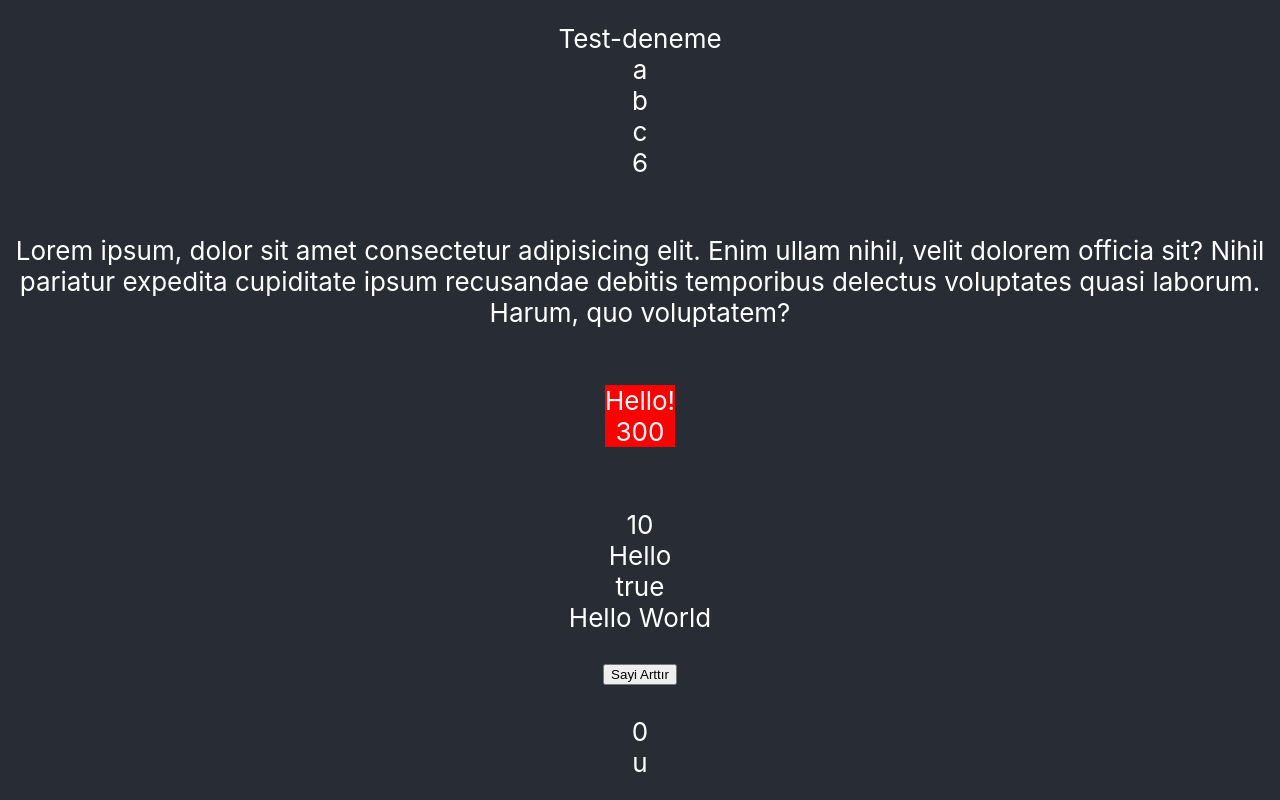
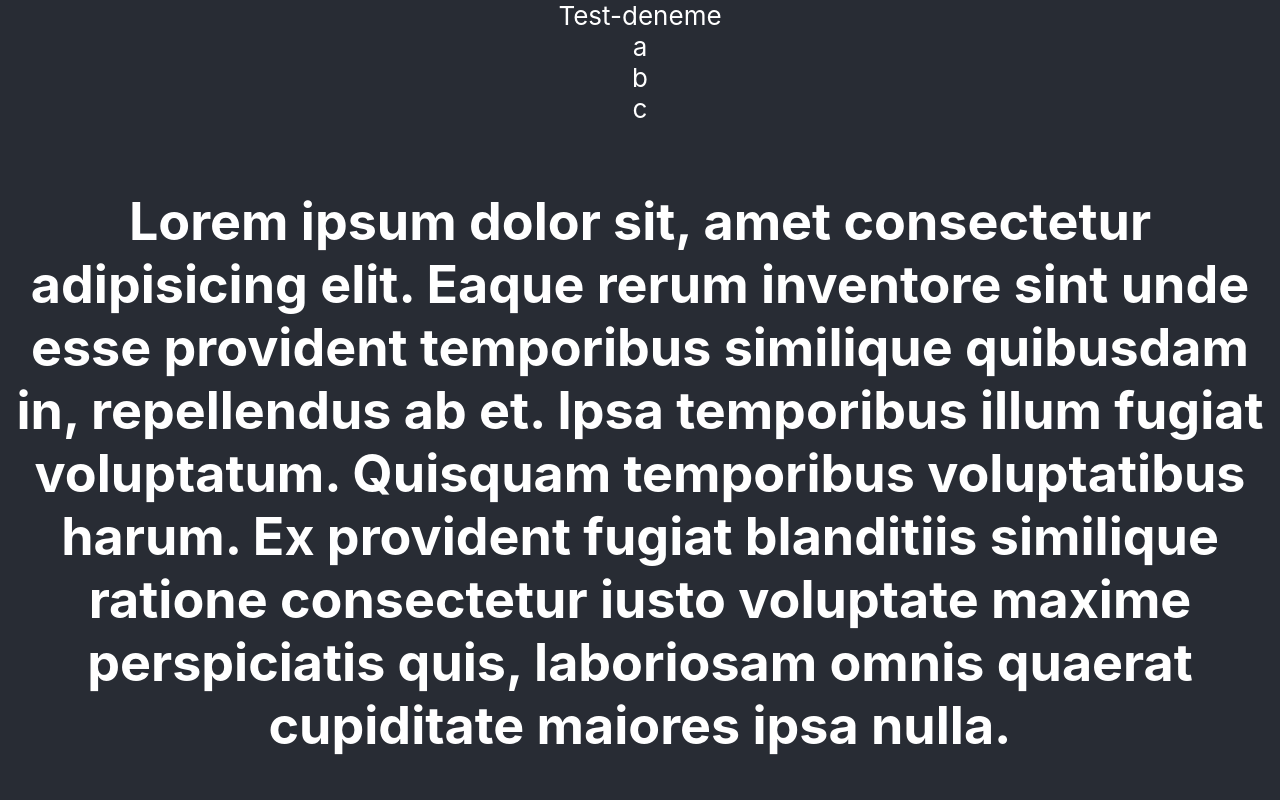
Before and after one commit to huseyinbattal/react-typescript, a React (Create React App) app: page / in a window 1280 px wide. Shown: the top 800 px of the page. Built offline with nearby package versions, Linux system fonts and the light colour scheme.

Commit message:
Update App.tsx

```diff
--- a/src/App.tsx
+++ b/src/App.tsx
@@ -13,12 +13,12 @@ function App() {
       <header className="App-header">
         <ArrayObjects
           userObj={{ userName: "Test", userLastName: "deneme" }}
-        userArray={["a","b","c",6]}
+        userArray={["a","b","c"]}
         />
         <br />
         <ParentComponent>
           {
-<p>Lorem ipsum, dolor sit amet consectetur adipisicing elit. Enim ullam nihil, velit dolorem officia sit? Nihil pariatur expedita cupiditate ipsum recusandae debitis temporibus delectus voluptates quasi laborum. Harum, quo voluptatem?</p>
+<h1>Lorem ipsum dolor sit, amet consectetur adipisicing elit. Eaque rerum inventore sint unde esse provident temporibus similique quibusdam in, repellendus ab et. Ipsa temporibus illum fugiat voluptatum. Quisquam temporibus voluptatibus harum. Ex provident fugiat blanditiis similique ratione consectetur iusto voluptate maxime perspiciatis quis, laboriosam omnis quaerat cupiditate maiores ipsa nulla.</h1>
           }
         </ParentComponent>
         <br/>
```
